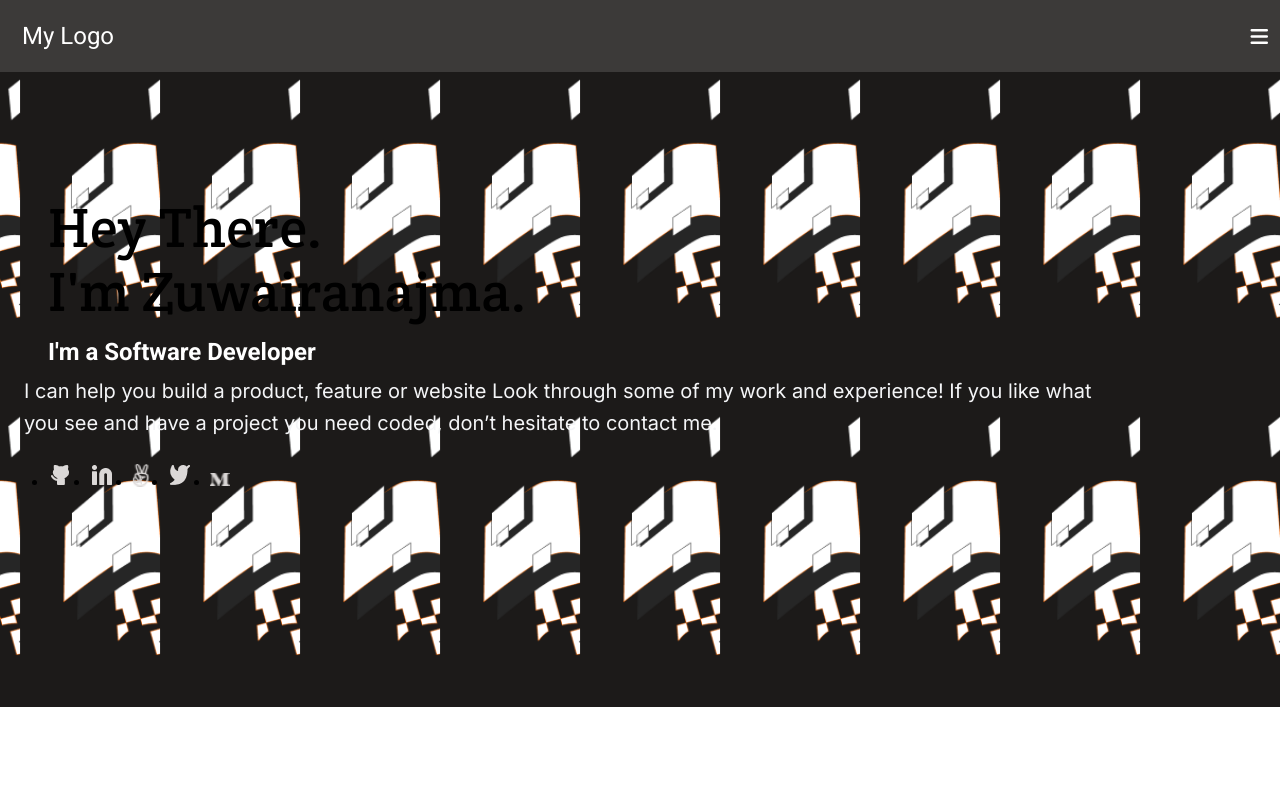
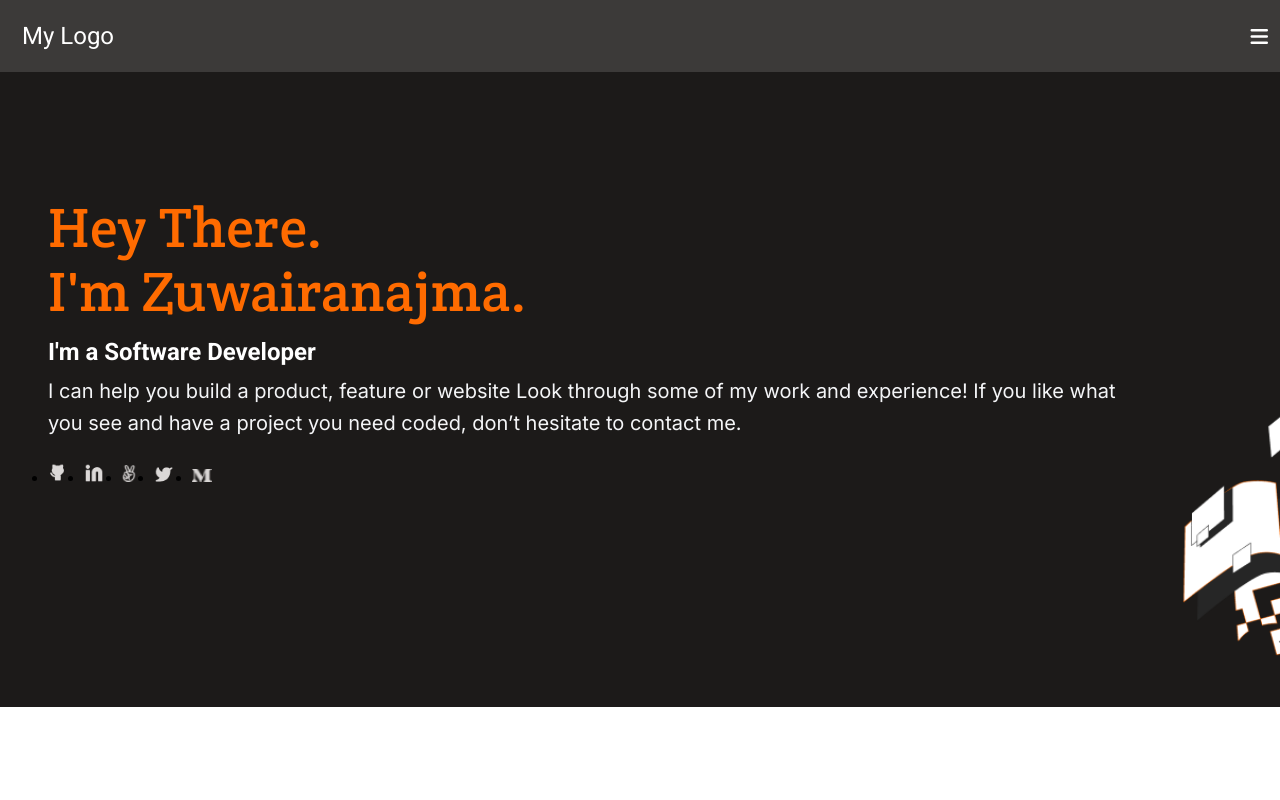
Before and after one commit to Zuwairanajma/Portfolio-Projects, a website: page index.html in a window 1280 px wide. Shown: the top 800 px of the page. Drawn offline with Linux system fonts and the light colour scheme.

Commit message:
Edit styles.css file

```diff
--- a/index.html
+++ b/index.html
@@ -35,11 +35,11 @@
             don’t hesitate to contact me.</p>
             <nav class="icon-wrap">
                 <ul class="navicon">
-                   <li><a href="https://github.com/Zuwairanajma"><img src="PImages/GitHub.png" alt="Github Icon"></a></li>
-                   <li><a href="https://www.linkedin.com/in/zuwaira-sadiq-566b891b0?"><img src="PImages/Linkedin.png" alt="Linkedin Icon"></a></li>
-                   <li><a href="https://twitter.com/@SadiqJuwairiyya"><img src="PImages/VectorH.png" alt="Angellist Icon"></a> </li>
-                   <li><a href="https://twitter.com/@SadiqJuwairiyya"><img src="PImages/Twitter.png" alt="Twitter Icon"></a></li>
-                   <li><a href="https://twitter.com/@SadiqJuwairiyya"><img class= "medium" src="PImages/Medium.png" alt="Medium Icon"></a></li>
+                   <li><a href="https://github.com/Zuwairanajma"><img class= "github" src="PImages/GitHub.png" alt="Github Icon"></a></li>
+                   <li><a href="https://www.linkedin.com/in/zuwaira-sadiq-566b891b0?"><img class= "linkedin"src="PImages/Linkedin.png" alt="Linkedin Icon"></a></li>
+                   <li><a href="#"><img class= "angeli"src="PImages/VectorH.png" alt="Angellist Icon"></a> </li>
+                   <li><a href="https://twitter.com/@SadiqJuwairiyya"><img class= "twitter" src="PImages/Twitter.png" alt="Twitter Icon"></a></li>
+                   <li><a href="#"><img class= "medium" src="PImages/Medium.png" alt="Medium Icon"></a></li>
 
                 </ul>
             </nav>
--- a/styles.css
+++ b/styles.css
@@ -73,6 +73,7 @@ header {
   gap: 0.75rem;
   background-position: right bottom;
   background-size: 8.75rem;
+  background-repeat: no-repeat;
 }
 
 .navicon {
@@ -84,6 +85,7 @@ header {
 }
 
 .ptext {
+  color: #ff6b00;
   width: 90%;
   font-family: 'Crete Round', serif;
   font-style: normal;
@@ -121,6 +123,38 @@ header {
   color: #f4f5f7;
   margin-top: 0;
   margin-bottom: 12px;
+  margin-left: 1.5rem;
+}
+
+.medium {
+  padding-bottom: 0.8px;
+  height: 1rem;
+  width: 1.25rem;
+  padding-top: 1.7px;
+}
+
+.github {
+  height: 1.25rem;
+  width: 1.124rem;
+  padding-bottom: 0.6px;
+}
+
+.twitter {
+  height: 1.2475rem;
+  width: 1.249rem;
+  padding-top: 2.5px;
+}
+
+.angeli {
+  height: 1.25rem;
+  width: 0.885rem;
+  padding-bottom: 1px;
+  padding-top: 1.5px;
+}
+
+.linkedin {
+  height: 1.25rem;
+  width: 1.25rem;
 }
 
 .My-Recent {
@@ -327,36 +361,7 @@ header {
   width: 100%;
 }
 
-.medium {
-  padding-bottom: 0.8px;
-  height: 1rem;
-  width: 1.25rem;
-  padding-top: 1.7px;
-}
 
-.github {
-  height: 1.25rem;
-  width: 1.124rem;
-  padding-bottom: 0.6px;
-}
-
-.twitter {
-  height: 1.2475rem;
-  width: 1.249rem;
-  padding-top: 2.5px;
-}
-
-.angeli {
-  height: 1.25rem;
-  width: 0.885rem;
-  padding-bottom: 1px;
-  padding-top: 1.5px;
-}
-
-.linkedin {
-  height: 1.25rem;
-  width: 1.25rem;
-}
 
 /* About me Section */
 .about-section {
@@ -512,7 +517,7 @@ header {
   #about-section {
     overflow: hidden;
    background: #262626;
-    }
+  }
 
   .about-heading {
     align-self: flex-start;
@@ -546,6 +551,7 @@ header {
   .about-section-content {
     align-items: flex-start;
   }
+
   .cardsarr {
     bottom: 12px;
     padding: 20px;
@@ -553,7 +559,7 @@ header {
     grid-gap: 2rem;
     margin-top: 4rem;
     grid-template-columns: repeat(6, 1fr);
-    width:100%;
+    width: 100%;
     position: relative;
   }
 }
```
